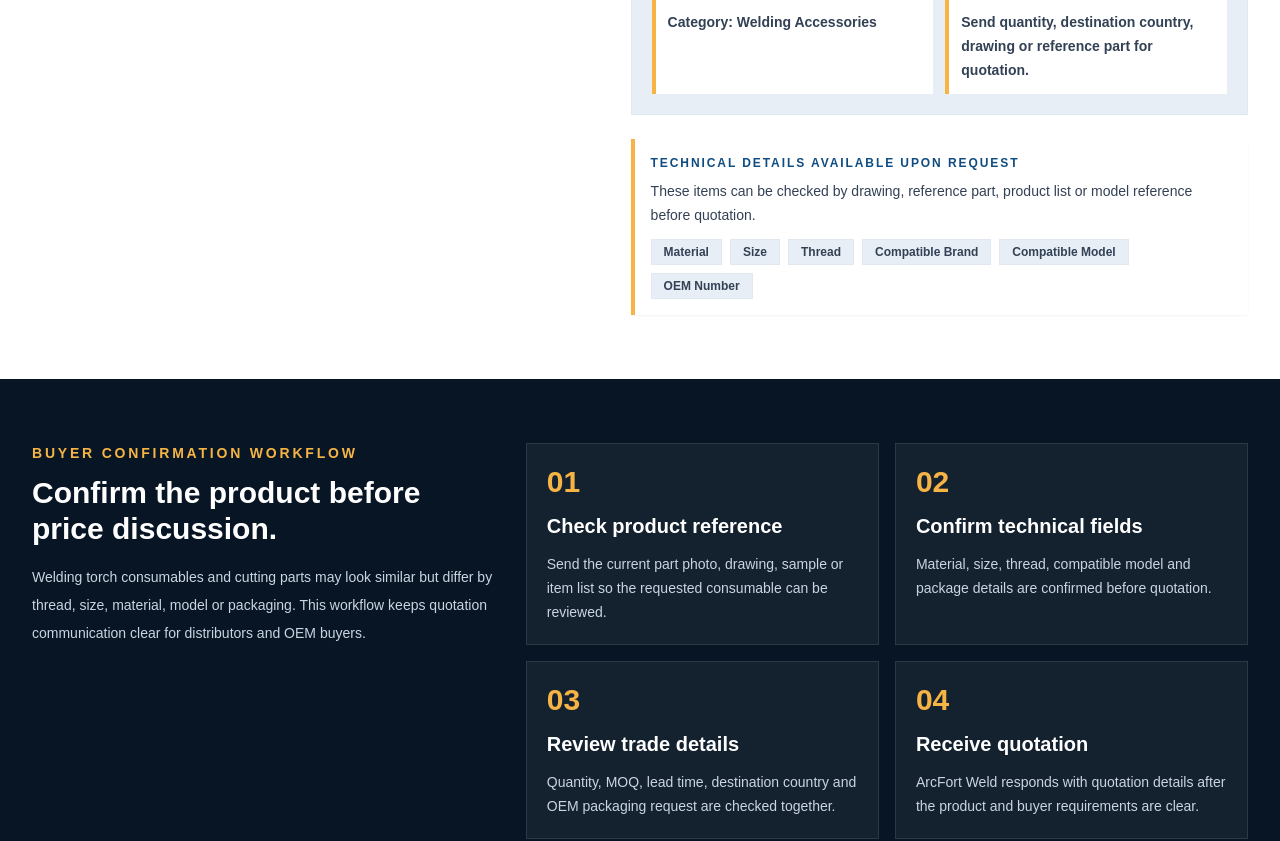
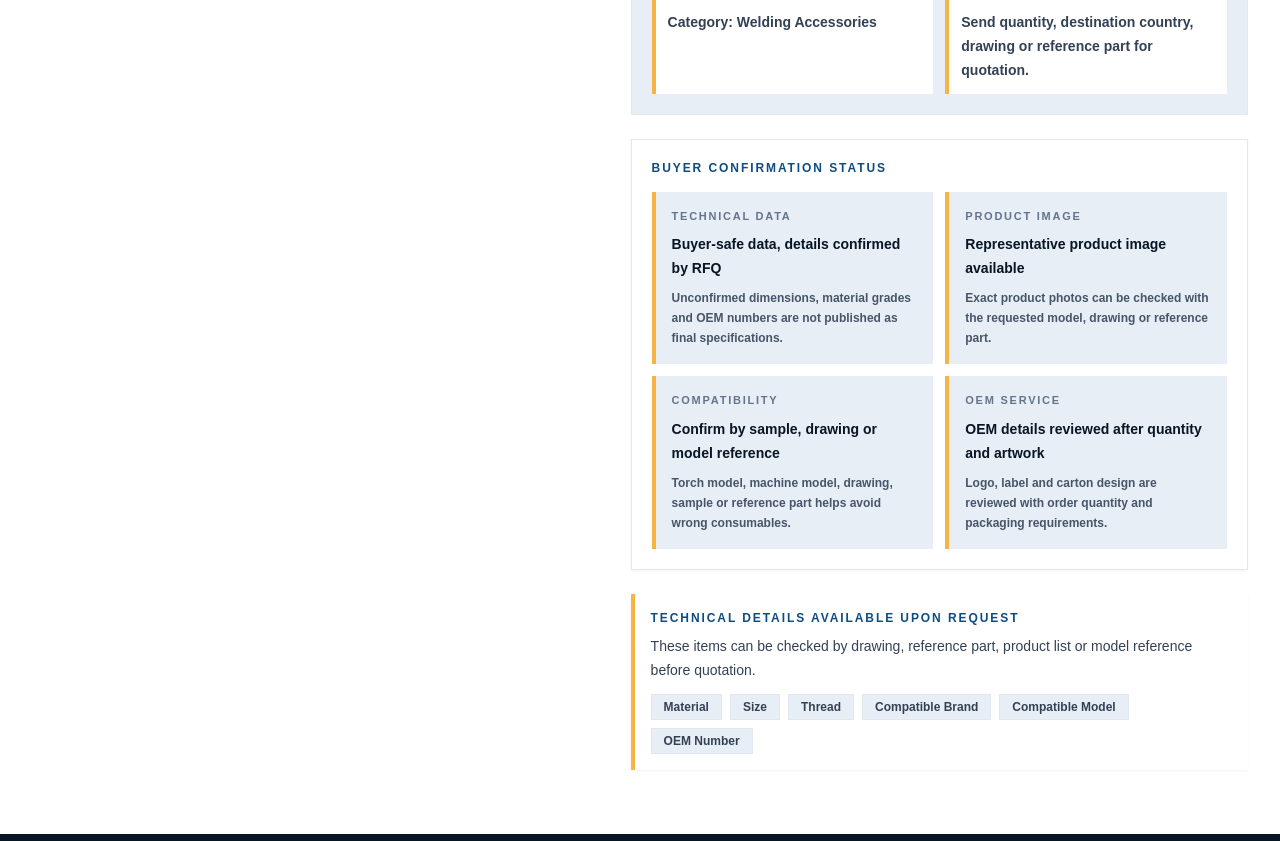
Before and after one commit to 18803076512/arcfort-website, a Next.js app: page /products/welding-accessories/welding-cable-connector in a window 1280 px wide. Shown: the part 960-1801 px from the top of the page. Built offline with nearby package versions, Linux system fonts and the light colour scheme.

Commit message:
Add buyer confirmation status to products (#24)
Co-authored-by: Codex <codex@example.local>

```diff
--- a/components/content/ProductDetailTemplate.tsx
+++ b/components/content/ProductDetailTemplate.tsx
@@ -8,6 +8,7 @@ import { ProductVisual } from "@/components/content/ProductVisual";
 import { RfqCta } from "@/components/content/RfqCta";
 import { SpecificationTable } from "@/components/content/SpecificationTable";
 import { displayConfirmedValue, isLowSignalSpecificationValue } from "@/lib/content/display";
+import { hasPublicProductImage } from "@/lib/content/product-images";
 import { siteConfig } from "@/lib/content/site";
 
 type RelatedProduct = {
@@ -52,6 +53,52 @@ const confirmationWorkflow = [
   },
 ] as const;
 
+function getTechnicalDataStatusLabel(product: Product) {
+  if (product.dataStatus === "confirmed") {
+    return "Published fields confirmed";
+  }
+
+  if (product.dataStatus === "pending") {
+    return "Final details reviewed before quotation";
+  }
+
+  return "Buyer-safe data, details confirmed by RFQ";
+}
+
+function getImageStatusLabel(product: Product) {
+  if (hasPublicProductImage(product.mainImage)) {
+    return product.imageStatus === "own_photo"
+      ? "Product photo available"
+      : "Representative product image available";
+  }
+
+  return "Product photo available during RFQ review";
+}
+
+function getCompatibilityStatusLabel(product: Product) {
+  if (product.compatibilityStatus === "confirmed") {
+    return "Compatibility confirmed for published references";
+  }
+
+  if (product.compatibilityStatus === "reference_only") {
+    return "Reference only, confirm by model number";
+  }
+
+  return "Confirm by sample, drawing or model reference";
+}
+
+function getOemStatusLabel(product: Product) {
+  if (product.oemStatus === "confirmed") {
+    return "OEM support available for this item";
+  }
+
+  if (product.oemStatus === "not_applicable") {
+    return "OEM request reviewed when applicable";
+  }
+
+  return "OEM details reviewed after quantity and artwork";
+}
+
 export function ProductDetailTemplate({
   product,
   category,
@@ -86,6 +133,28 @@ export function ProductDetailTemplate({
     { label: "Payment", value: siteConfig.paymentTerms },
     { label: "MOQ Policy", value: siteConfig.moqPolicy },
     { label: "Regular Lead Time", value: siteConfig.leadTime },
+  ];
+  const buyerConfirmationSignals = [
+    {
+      label: "Technical Data",
+      value: getTechnicalDataStatusLabel(product),
+      note: "Unconfirmed dimensions, material grades and OEM numbers are not published as final specifications.",
+    },
+    {
+      label: "Product Image",
+      value: getImageStatusLabel(product),
+      note: "Exact product photos can be checked with the requested model, drawing or reference part.",
+    },
+    {
+      label: "Compatibility",
+      value: getCompatibilityStatusLabel(product),
+      note: "Torch model, machine model, drawing, sample or reference part helps avoid wrong consumables.",
+    },
+    {
+      label: "OEM Service",
+      value: getOemStatusLabel(product),
+      note: "Logo, label and carton design are reviewed with order quantity and packaging requirements.",
+    },
   ];
 
   return (
@@ -175,6 +244,27 @@ export function ProductDetailTemplate({
                   {productInquiryChecklist.map((item) => (
                     <div key={item} className="border-l-4 border-arc-signal bg-white p-3">
                       <p className="text-sm font-semibold leading-6 text-slate-700">{item}</p>
+                    </div>
+                  ))}
+                </div>
+              </div>
+
+              <div className="mt-6 border border-slate-200 bg-white p-5 shadow-sm">
+                <h2 className="text-xs font-bold uppercase tracking-[0.16em] text-arc-blue">
+                  Buyer confirmation status
+                </h2>
+                <div className="mt-4 grid gap-3 sm:grid-cols-2">
+                  {buyerConfirmationSignals.map((item) => (
+                    <div key={item.label} className="border-l-4 border-arc-signal bg-arc-frost p-4">
+                      <div className="text-[11px] font-bold uppercase tracking-[0.16em] text-slate-500">
+                        {item.label}
+                      </div>
+                      <p className="mt-2 text-sm font-black leading-6 text-arc-midnight">
+                        {item.value}
+                      </p>
+                      <p className="mt-2 text-xs font-semibold leading-5 text-slate-600">
+                        {item.note}
+                      </p>
                     </div>
                   ))}
                 </div>
--- a/components/content/ProductVisual.tsx
+++ b/components/content/ProductVisual.tsx
@@ -19,6 +19,9 @@ export function ProductVisual({
   const visualTitle = compact ? "Welding & Cutting Consumable" : title;
   const visualCategory = compact ? "RFQ" : category;
   const shouldRenderImage = hasPublicProductImage(mainImage);
+  const imageNote = compact
+    ? "Photo on request"
+    : "Product photo, drawing or model reference can be reviewed before quotation.";
 
   return (
     <div
@@ -65,6 +68,11 @@ export function ProductVisual({
           <p className="mt-4 max-w-sm font-display text-xl font-black leading-tight sm:text-2xl">
             {visualTitle}
           </p>
+          {!shouldRenderImage ? (
+            <p className="mt-3 max-w-sm text-sm font-semibold leading-6 text-slate-200">
+              {imageNote}
+            </p>
+          ) : null}
         </div>
       </div>
     </div>
--- a/content/products.ts
+++ b/content/products.ts
@@ -142,6 +142,10 @@ function toProduct(product: ArcfortProductData): Product {
     faq: createFaq(product),
     relatedProductSlugs: createRelatedProductSlugs(product),
     missingFields: createMissingFields(product),
+    dataStatus: product.dataStatus,
+    imageStatus: product.imageStatus,
+    compatibilityStatus: product.compatibilityStatus,
+    oemStatus: product.oemStatus,
   };
 }
 
```
Also changed, not shown: lib/content/schemas.ts (+12 -0 lines).
